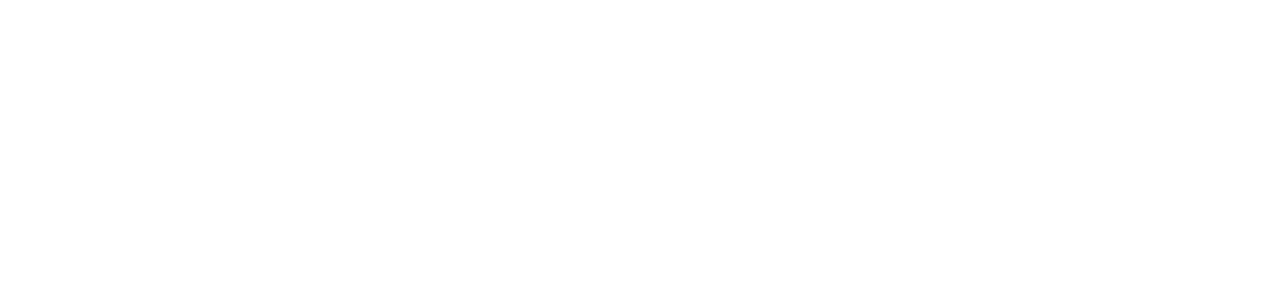
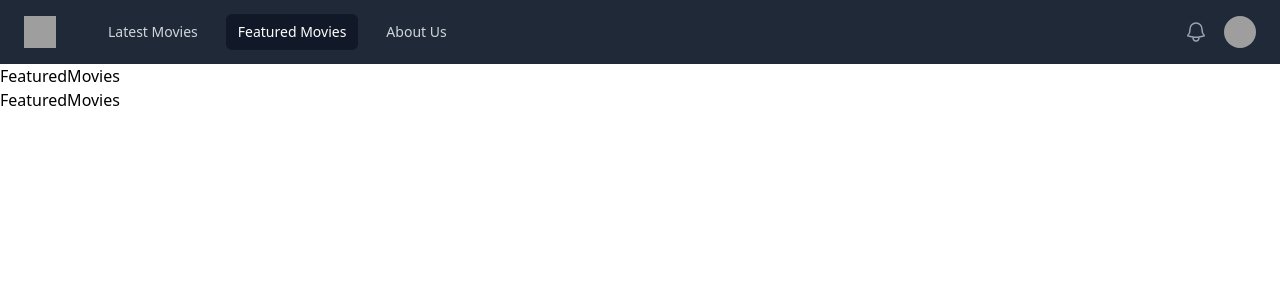
Before and after one commit to zainshahbaz786/Movies-App, a React (Vite) app in the folder moviesapp/: page /featured in a window 1280 px wide. Before the commit this address had no page. Shown: the top 300 px of the page. Built offline with nearby package versions, Linux system fonts and the light colour scheme; grey boxes are pictures that could not be loaded.

Commit message:
routing working well...

```diff
--- a/moviesapp/src/App.jsx
+++ b/moviesapp/src/App.jsx
@@ -3,6 +3,7 @@
 import Login from   './Components/Login'
 import HomePage from   './Components/HomePage'
 import AboutUs from   './Components/AboutUs'
+import FeaturedMovies from './Components/FeaturedMovies'
 import './App.css'
 
 function App() {
@@ -17,6 +18,7 @@
           <Route path="/" element={<Login />} />
           <Route path="/HomePage" element={<HomePage />} />
           <Route path="/AboutUs" element={<AboutUs />} />
+          <Route path="/featured" element={<FeaturedMovies />} />
         </Routes>
 </BrowserRouter>
 
--- /dev/null
+++ b/moviesapp/src/Components/FeaturedMovies.jsx
@@ -0,0 +1,20 @@
+import React from 'react'
+import Navbar from './Navbar'
+
+const FeaturedMovies = () => {
+  return (
+    <>
+<Navbar/>
+    <h1>FeaturedMovies</h1>
+<h3> FeaturedMovies </h3>
+
+
+
+
+
+
+    </>
+  )
+}
+
+export default FeaturedMovies
--- a/moviesapp/src/Components/Navbar.jsx
+++ b/moviesapp/src/Components/Navbar.jsx
@@ -1,5 +1,6 @@
 import React from 'react'
 import { Fragment } from 'react'
+import { BrowserRouter, Routes, Route,Link } from "react-router-dom";
 import { Disclosure, Menu, Transition } from '@headlessui/react'
 import { Bars3Icon, BellIcon, XMarkIcon } from '@heroicons/react/24/outline'
 const handleSignOut = async () => {
@@ -28,13 +29,14 @@
 
   const navigation = [
     { name: "Latest Movies", href: "/homePage", current: true },
-      { name: 'Featured Movies', href: '/a', current: false },
+      { name: 'Featured Movies', href: '/featured', current: false },
       { name: 'About Us', href: '/AboutUs', current: false },
     //   { name: 'Calendar', href: '#', current: false },
     //   { name: 'Reports', href: '#', current: false },
   ];
 
   var url=window.location.href;
+  let current;
 if(url.includes("homePage")){
 navigation[0].current=true;
 navigation[1].current=false;
@@ -81,21 +83,40 @@
                     </div>
                     <div className="hidden md:block">
                       <div className="ml-10 flex items-baseline space-x-4">
-                        {navigation.map((item) => (
-                          <a
-                            key={item.name}
-                            href={item.href}
-                            className={classNames(
-                              item.current
+
+
+
+
+            <Link className={classNames(
+                              url.includes("homePage")
                                 ? "bg-gray-900 text-white"
                                 : "text-gray-300 hover:bg-gray-700 hover:text-white",
                               "rounded-md px-3 py-2 text-sm font-medium"
                             )}
-                            aria-current={item.current ? "page" : undefined}
-                          >
-                            {item.name}
-                          </a>
-                        ))}
+
+
+                           to="/homePage">Latest Movies</Link>
+            <Link className={classNames(
+                              url.includes("featured")
+                                ? "bg-gray-900 text-white"
+                                : "text-gray-300 hover:bg-gray-700 hover:text-white",
+                              "rounded-md px-3 py-2 text-sm font-medium"
+                            )}
+                            // aria-current={item.current ? "page" : undefined}
+                              to="/featured">Featured Movies</Link>
+            <Link  className={classNames(
+                              url.includes("aboutUs")
+                                ? "bg-gray-900 text-white"
+                                : "text-gray-300 hover:bg-gray-700 hover:text-white",
+                              "rounded-md px-3 py-2 text-sm font-medium"
+                            )}
+                            // aria-current={item.current ? "page" : undefined}
+                            to="/AboutUs">About Us</Link>
+
+
+
+
+
                       </div>
                     </div>
                   </div>
```
